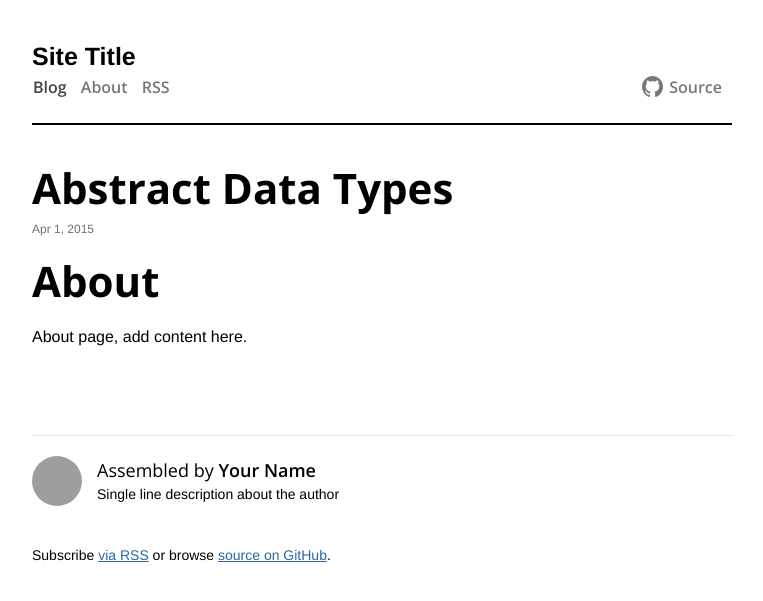
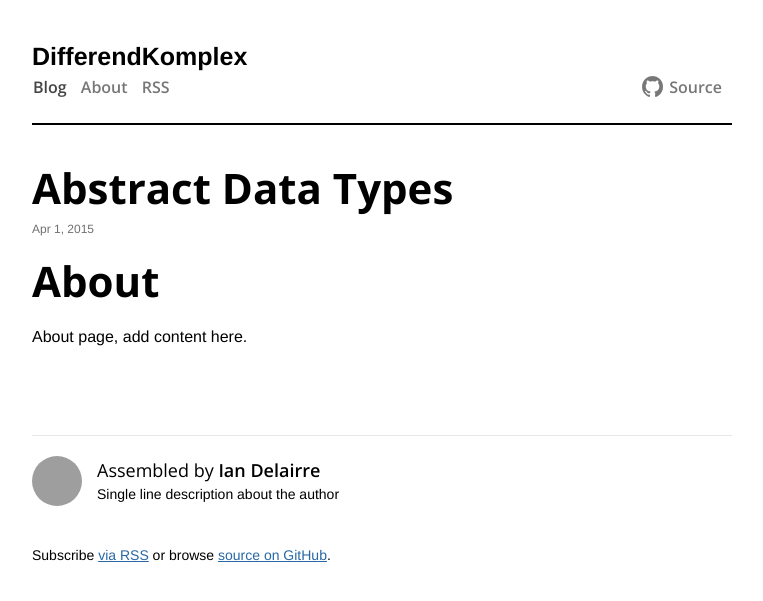
Before and after one commit to idelairre/idelairre.github.io, a Jekyll site: the page built from index.html, in a window 1280 px wide. Shown: the top 601 px of the page, without its empty margins (258-1021 px from the left). Built offline with Jekyll 4.4.1, drawn with Linux system fonts in a browser that asks for light colours; comment, search, counter and statistics services are not loaded; grey boxes are pictures that could not be loaded.

Commit message:
edited configuration files

```diff
--- a/_config.yml
+++ b/_config.yml
@@ -1,11 +1,11 @@
 # Site settings
-title: Site Title
-author: Your Name
+title: DifferendKomplex
+author: Ian Delairre
 author_avatar: https://gravatar.com/avatar/ad516503a11cd5ca435acc9bb6523536?s=50
-email: alias@domain.tld
+email: idelairre@gmail.com
 description: Blog about whatever.
 baseurl: "" # optional
-url: "https://foo_bar.github.io"
+url: "https://github.com/idelairre"
 #twitter_username: foo_bar
 #github_username: foo_bar
 github_repo: foo_bar/foo_bar.github.io
```
